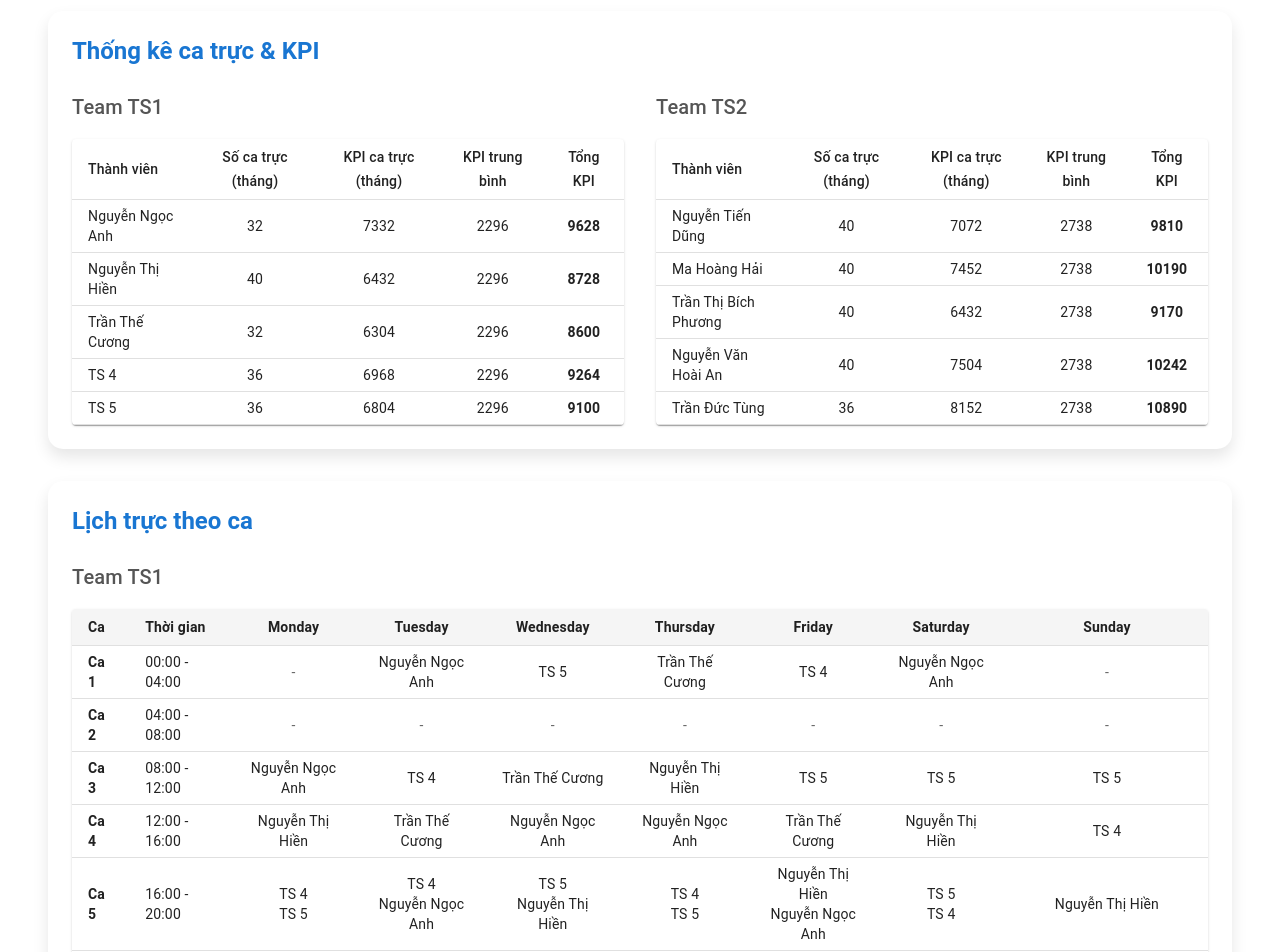
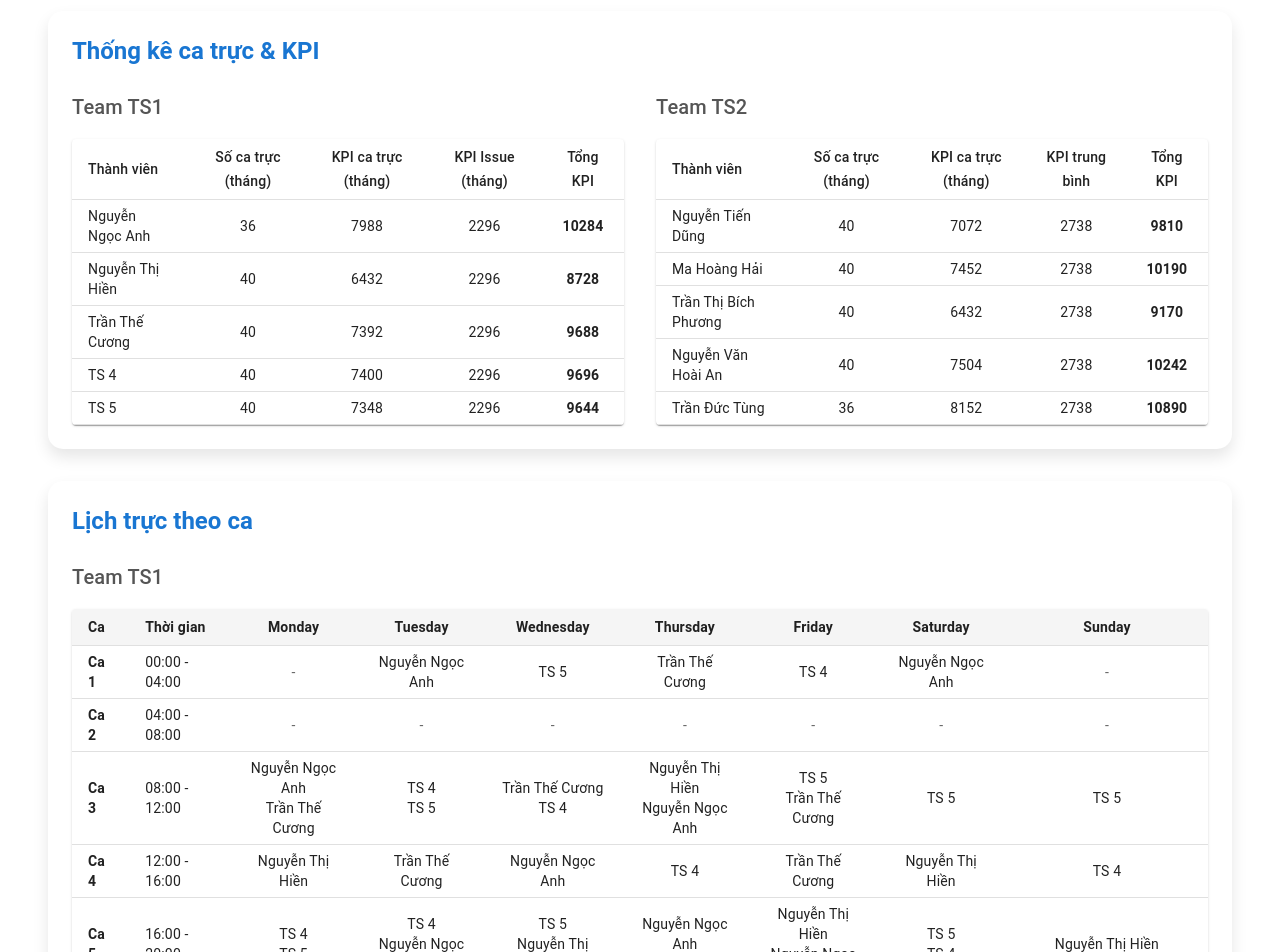
Before and after one commit to fennic11/Avada-TS-Dashboard, a React (Create React App) app in the folder assets/: page /plan-ts-team in a window 1280 px wide. Shown: the part 2880-3832 px from the top of the page. Built offline with nearby package versions, Linux system fonts and the light colour scheme; no server answers; sample sign-in values are in the browser's storage.

Commit message:
complete workshift

```diff
--- a/assets/src/components/DevZone.js
+++ b/assets/src/components/DevZone.js
@@ -1005,7 +1005,7 @@ const DevZone = () => {
     const calculatePoints = (level) => {
       const pointsMap = {
         'issue: level 0': 4,
-        'issue: level 1': 8,
+        'issue: level 1': 10,
         'issue: level 2': 15,
         'issue: level 3': 30,
         'issue: level 4': 45
--- a/assets/src/data/ts1Schedule.json
+++ b/assets/src/data/ts1Schedule.json
@@ -3,7 +3,7 @@
     "Monday": [
         [],
         [],
-        ["Nguyễn Ngọc Anh"],
+        ["Nguyễn Ngọc Anh", "Trần Thế Cương"],
         ["Nguyễn Thị Hiền"],
         ["TS 4", "TS 5"],
         ["Trần Thế Cương", "Nguyễn Thị Hiền"]
@@ -11,7 +11,7 @@
     "Tuesday": [
         ["Nguyễn Ngọc Anh"],
         [],
-        ["TS 4"],
+        ["TS 4", "TS 5"],
         ["Trần Thế Cương"],
         ["TS 4", "Nguyễn Ngọc Anh"],
         ["Trần Thế Cương", "Nguyễn Thị Hiền"]
@@ -19,7 +19,7 @@
     "Wednesday": [
         ["TS 5"],
         [],
-        ["Trần Thế Cương"],
+        ["Trần Thế Cương", "TS 4"],
         ["Nguyễn Ngọc Anh"],
         ["TS 5", "Nguyễn Thị Hiền"],
         ["TS 4", "Nguyễn Ngọc Anh"]
@@ -27,15 +27,15 @@
     "Thursday": [
         ["Trần Thế Cương"],
         [],
-        ["Nguyễn Thị Hiền"],
-        ["Nguyễn Ngọc Anh"],
-        ["TS 4", "TS 5"],
+        ["Nguyễn Thị Hiền", "Nguyễn Ngọc Anh"],
+        ["TS 4"],
+        ["Nguyễn Ngọc Anh", "TS 5"],
         ["Trần Thế Cương", "Nguyễn Thị Hiền"]
     ],
     "Friday": [
         ["TS 4"],
         [],
-        ["TS 5"],
+        ["TS 5", "Trần Thế Cương"],
         ["Trần Thế Cương"],
         ["Nguyễn Thị Hiền", "Nguyễn Ngọc Anh"],
         ["TS 5", "TS 4"]
--- a/assets/src/pages/PlanTsTeam.js
+++ b/assets/src/pages/PlanTsTeam.js
@@ -864,7 +864,7 @@ const PlanTsTeam = () => {
                                             <TableCell>Thành viên</TableCell>
                                             <TableCell align="center">Số ca trực (tháng)</TableCell>
                                             <TableCell align="center">KPI ca trực (tháng)</TableCell>
-                                            <TableCell align="center">KPI trung bình</TableCell>
+                                            <TableCell align="center">KPI Issue (tháng)</TableCell>
                                             <TableCell align="center">Tổng KPI</TableCell>
                                         </TableRow>
                                     </TableHead>
```
